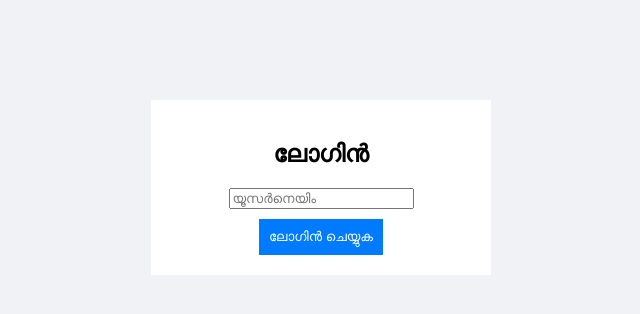
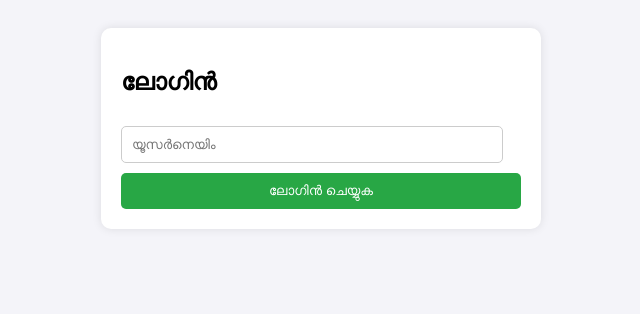
Before and after one commit to mashoodtnl-creator/lucky-step, a plain HTML site: page index.html in a window 1280 px wide. Shown: the whole page, without its empty margins (319-959 px from the left). Drawn offline with Linux system fonts and the light colour scheme.

Commit message:
Update style.css

```diff
--- a/style.css
+++ b/style.css
@@ -1,4 +1,7 @@
-body { font-family: sans-serif; text-align: center; background: #f0f2f5; }
-#login-box { margin-top: 100px; padding: 20px; background: white; width: 300px; margin-left: auto; margin-right: auto; }
-button { background: #007bff; color: white; border: none; padding: 10px; cursor: pointer; margin-top: 10px; }
-#dashboard { padding: 20px; }
+body { font-family: sans-serif; background-color: #f4f4f9; padding: 20px; }
+.container { background: white; padding: 20px; border-radius: 10px; max-width: 400px; margin: auto; box-shadow: 0 0 10px rgba(0,0,0,0.1); }
+input { width: 90%; padding: 10px; margin: 10px 0; border: 1px solid #ccc; border-radius: 5px; }
+button { width: 100%; padding: 10px; background: #28a745; color: white; border: none; cursor: pointer; border-radius: 5px; }
+.draw-btn { background: #007bff; margin-top: 15px; }
+table { width: 100%; margin-top: 20px; border-collapse: collapse; }
+th, td { border: 1px solid #ddd; padding: 10px; text-align: left; }
```
